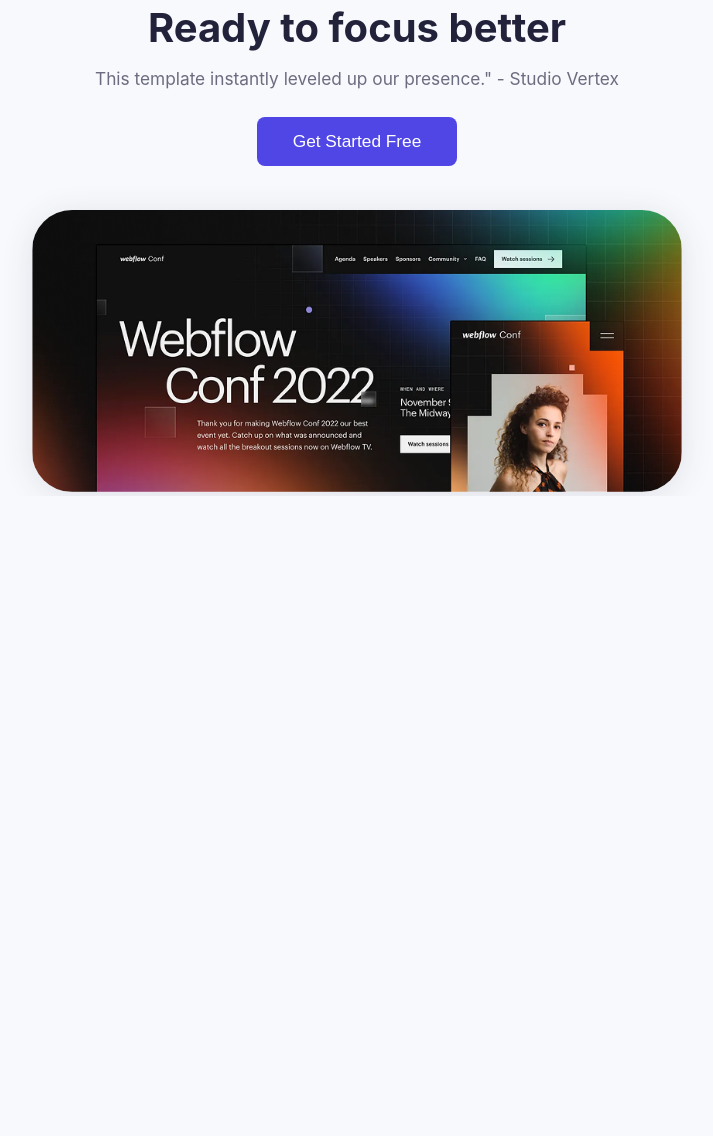
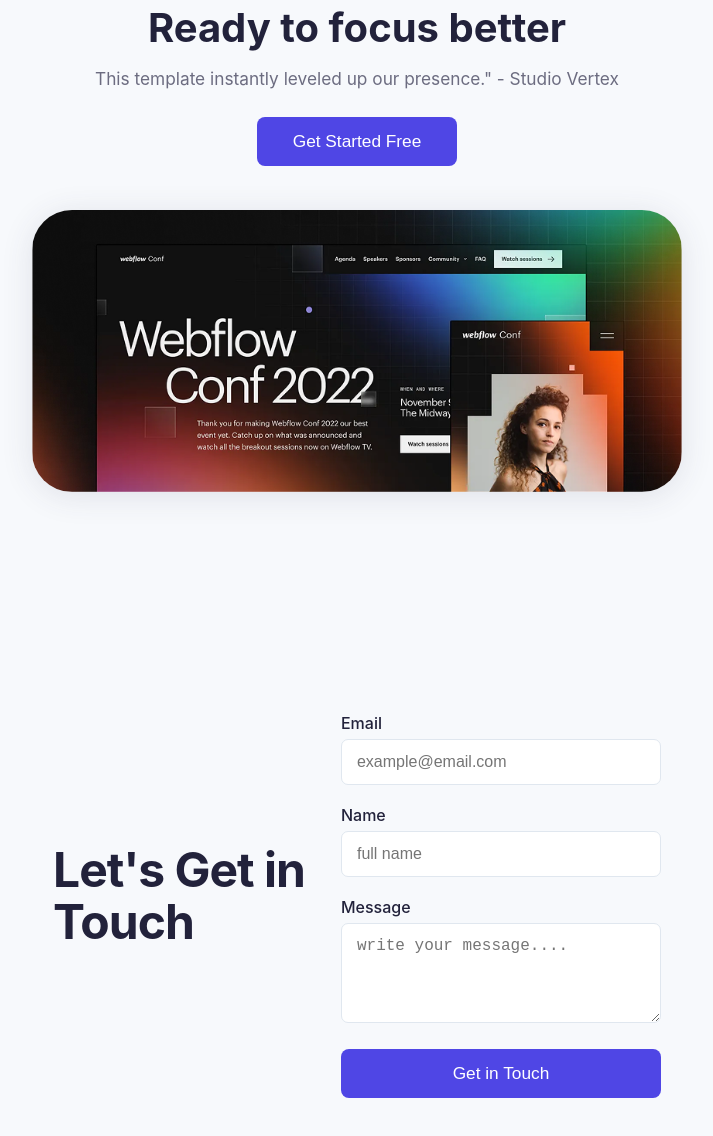
Before and after one commit to tahmid63/Assignment-1, a plain HTML site: page index.html in a window 1280 px wide. Shown: the part 2411-3547 px from the top of the page, without its empty margins (283-996 px from the left). Before the commit the page ends 2907 px from the top, so only its background shows below. Drawn offline with Linux system fonts and the light colour scheme.

Commit message:
Form section

```diff
--- a/index.html
+++ b/index.html
@@ -152,7 +152,20 @@
       <img src="Assets/wc-big.png" alt="Webflow Conf 2022" class="card-img">
     </div>
   </section>
-
+ <div class="contact-wrapper">
+    <div class="contact-heading">
+      <h1>Let's Get in<br>Touch</h1>
+    </div>
+    <form class="contact-form">
+      <label>Email</label>
+      <input type="email" placeholder="example@email.com" required>
+      <label>Name</label>
+      <input type="text" placeholder="full name" required>
+      <label>Message</label>
+      <textarea rows="4" placeholder="write your message...." required></textarea>
+      <button type="submit">Get in Touch</button>
+    </form>
+  </div>
 
 
 
```
